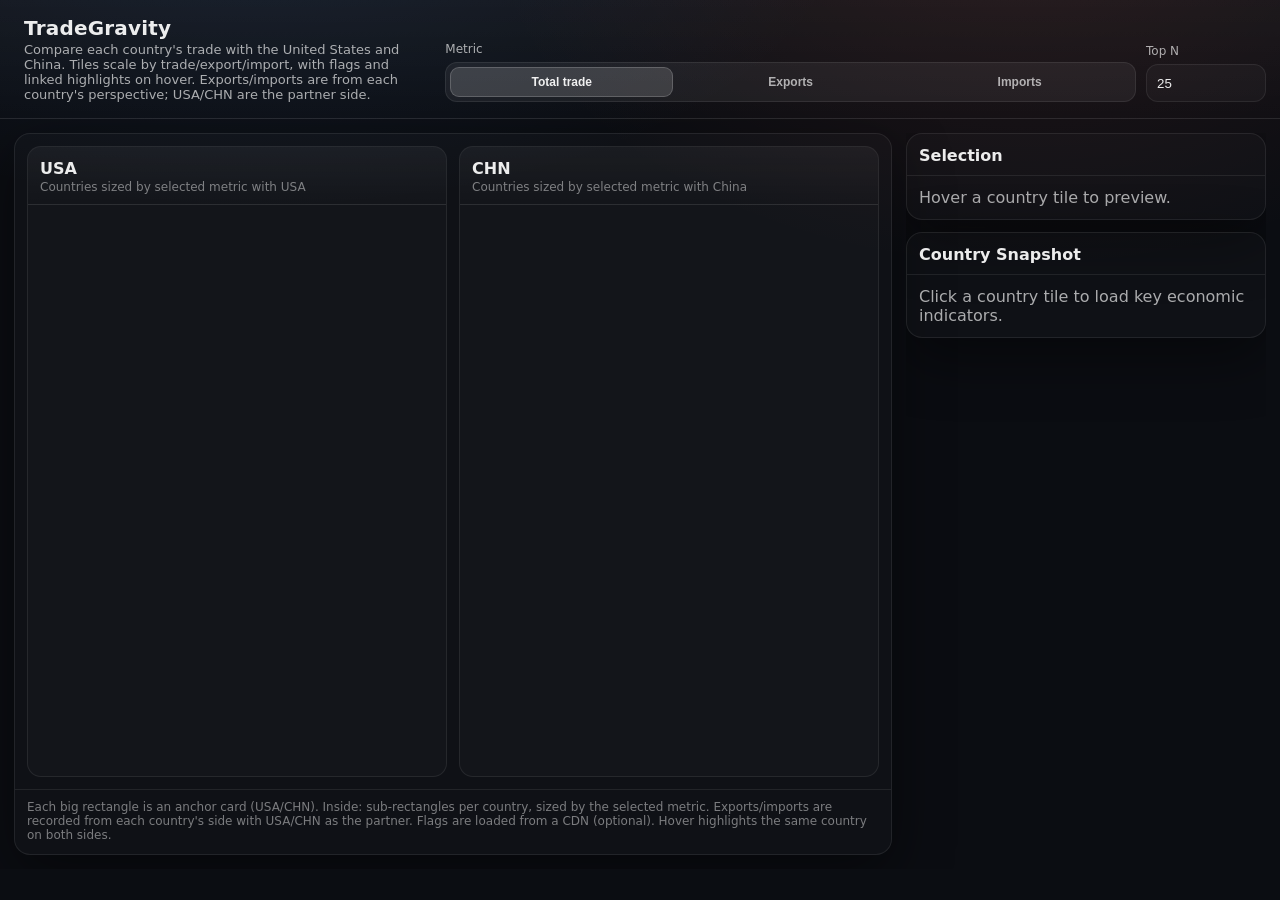
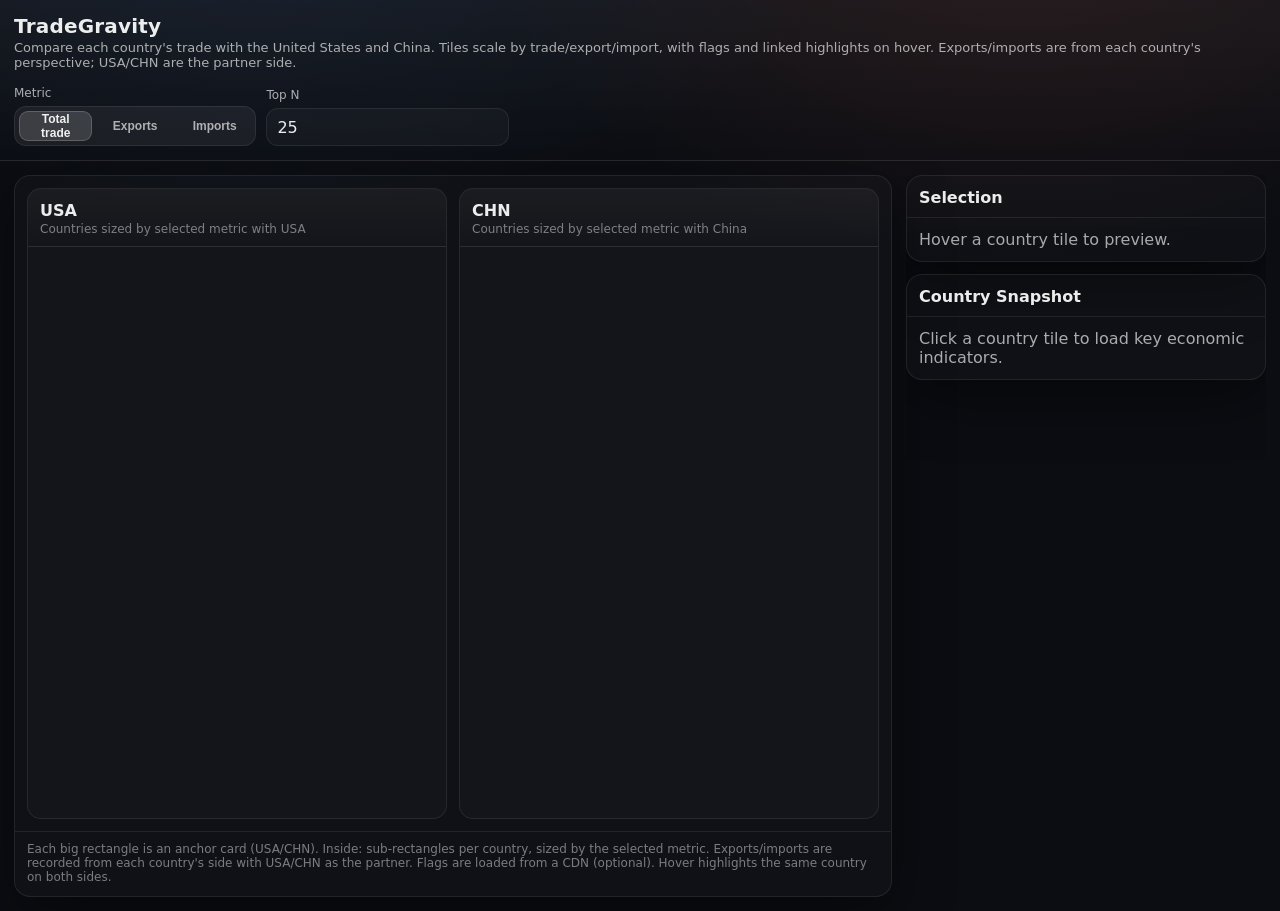

fix responsive dashboard rendering (#5)

--- a/site/styles.css
+++ b/site/styles.css
@@ -61,10 +61,10 @@ body{
 .datasetMeta a:hover,.datasetMeta a:focus-visible{color:var(--text);border-bottom-color:var(--text)}
 
 .controls{
-  display:flex;
+  display:grid;
+  grid-template-columns:repeat(5,minmax(0,1fr));
   gap:10px;
   align-items:flex-end;
-  flex-wrap:wrap;
 }
 .field{display:flex;flex-direction:column;gap:6px}
 .label{font-size:12px;color:var(--muted)}
@@ -77,6 +77,7 @@ input,select{
   color:var(--text);
   outline:none;
   min-width:120px;
+  font:inherit;
 }
 select{min-width:170px}
 select{background: rgba(255,255,255,.12); color:#fff}
@@ -108,22 +109,17 @@ select option{background:#fff;color:#111}
   border-color: rgba(255,255,255,.18);
 }
 .segBtn:hover{color:var(--text)}
-.segBtn:focus-visible,.tile:focus-visible,.btn:focus-visible,.tableCountryButton:focus-visible,.tableScroll:focus-visible{outline:2px solid var(--hi);outline-offset:2px}
+.segBtn:focus-visible,.btn:focus-visible,.tableCountryButton:focus-visible,.tableScroll:focus-visible{outline:2px solid var(--hi);outline-offset:2px}
 
-.controls .field{
+.controls .field{min-width:0}
+.controls .field > input,
+.controls .field > select,
+.controls .field > .segmented{
+  width:100%;
   min-width:0;
 }
-.controls .field:has(.segmented){
-  flex:1 1 220px;
-}
-.controls .field:has(input){
-  flex:1 1 160px;
-}
-.controls .field:has(select){
-  flex:0 1 140px;
-}
-.controls .field:has(#topN){
-  flex:0 1 110px;
+.controls .field > select{
+  padding-right:30px;
 }
 .growthLegend{
   display:flex;
@@ -135,6 +131,8 @@ select option{background:#fff;color:#111}
   border:1px solid var(--border);
   background: rgba(255,255,255,.04);
 }
+.controls > .growthLegend,
+.controls > .btn{width:100%;min-width:0}
 .growthLegend.is-hidden{display:none}
 .legendBar{
   width:120px;
@@ -334,7 +332,7 @@ select option{background:#fff;color:#111}
   overflow:hidden;
 }
 .topbar .brand{flex:1 1 380px;min-width:280px}
-.topbar .controls{flex:2 1 760px}
+.topbar .controls{flex:2 1 760px;min-width:0}
 .tableHeader{
   display:flex;
   justify-content:space-between;
@@ -428,9 +426,17 @@ select option{background:#fff;color:#111}
 .tile.is-hi rect{stroke: rgba(231,211,124,.95); stroke-width: 2; opacity: .95}
 .tile.is-hi .tileLabel{fill: rgba(231,211,124,.98)}
 .tile.is-hi .tileValue{fill: rgba(231,211,124,.78)}
+.tile:focus{outline:none}
+.tile:focus-visible > rect{stroke:rgba(231,211,124,.98);stroke-width:3}
+
+@media (max-width: 1600px){
+  .topbar{flex-direction:column;padding:14px}
+  .topbar .brand,.topbar .controls{flex:none;width:100%}
+}
 
 @media (max-width: 900px){
-  .topbar{flex-direction:column;padding:14px}
+  .controls{grid-template-columns:repeat(2,minmax(0,1fr))}
+  .controls .field:has(.segmented){grid-column:span 2}
   .layout{grid-template-columns:1fr;height:auto;overflow:visible}
   .canvas{height:720px}
   .side{display:grid;grid-template-columns:repeat(2,minmax(0,1fr))}
@@ -448,6 +454,11 @@ select option{background:#fff;color:#111}
   .tableActions{width:100%}
   .tableSearchLabel{width:100%}
   #tableSearch{flex:1 1 180px;min-width:0}
+}
+
+@media (max-width: 480px){
+  .controls{grid-template-columns:1fr}
+  .controls .field:has(.segmented){grid-column:auto}
 }
 
 /* Flag image tint/outline */
